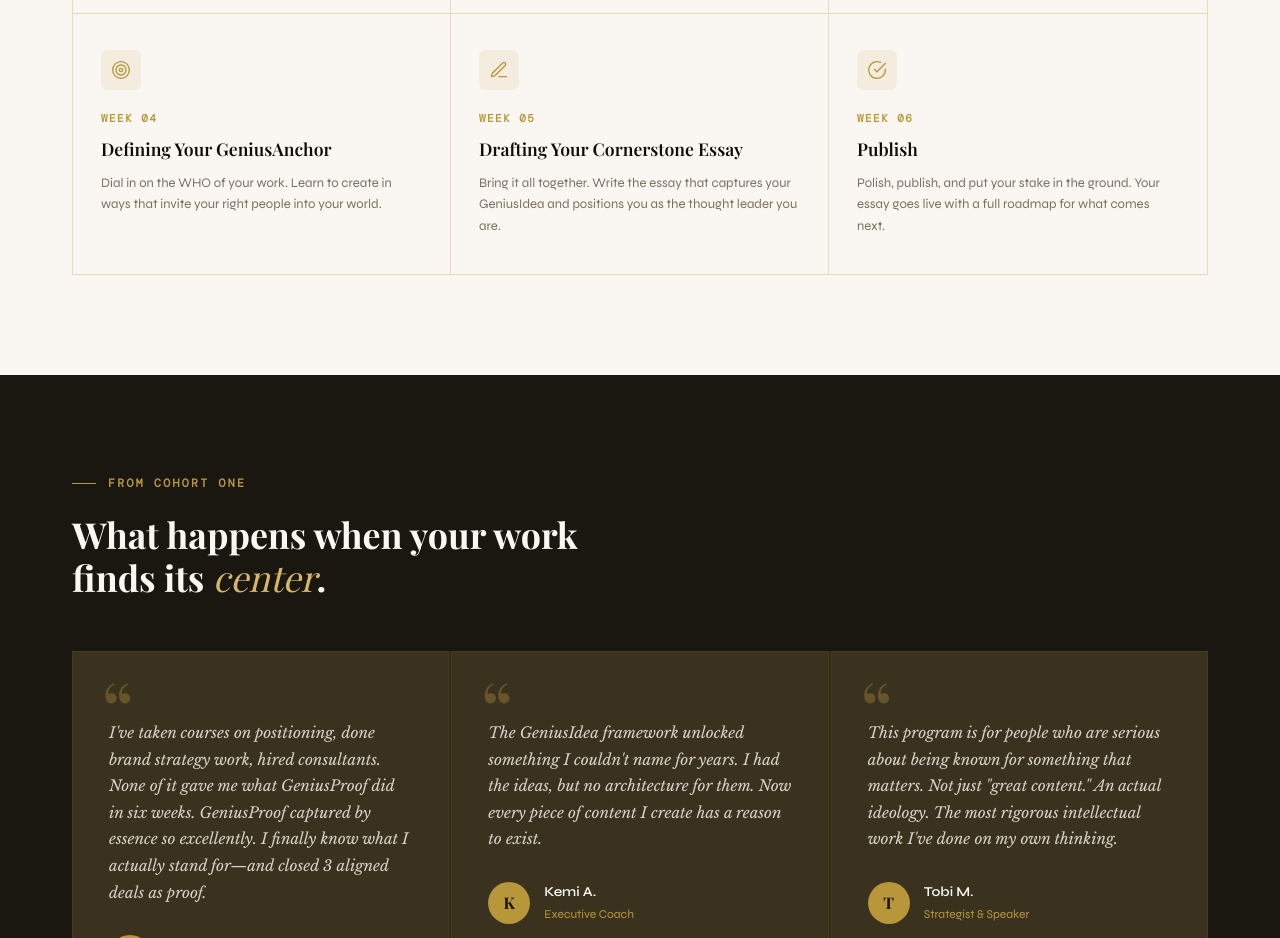
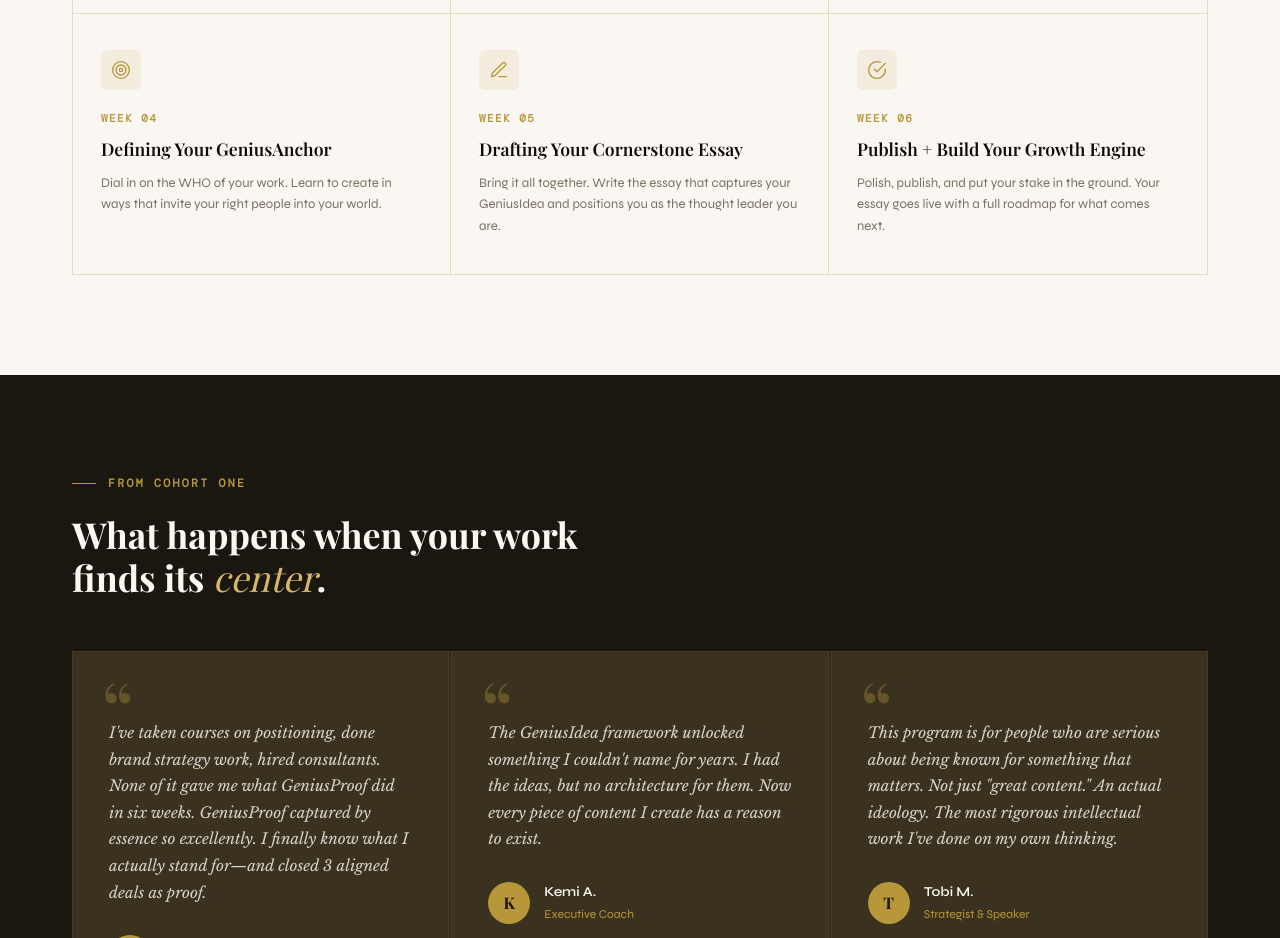
Before and after one commit to faithohio/geniusproof, a plain HTML site: page index.html in a window 1280 px wide. Shown: the part 2880-3818 px from the top of the page. Drawn offline with nearby package versions, Linux system fonts and the light colour scheme; a web font is replaced by a local one.

Commit message:
Update index.html

```diff
--- a/index.html
+++ b/index.html
@@ -376,7 +376,7 @@
     <div class="week">
       <div class="week-icon"><svg viewBox="0 0 24 24"><path d="M22 11.08V12a10 10 0 1 1-5.93-9.14"/><polyline points="22 4 12 14.01 9 11.01"/></svg></div>
       <span class="week-num">Week 06</span>
-      <div class="week-title">Publish</div>
+      <div class="week-title">Publish + Build Your Growth Engine</div>
       <p class="week-desc">Polish, publish, and put your stake in the ground. Your essay goes live with a full roadmap for what comes next.</p>
     </div>
   </div>
```
